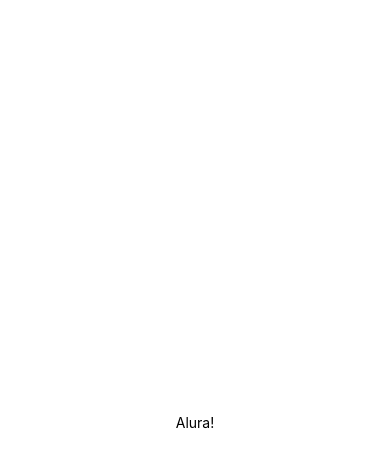
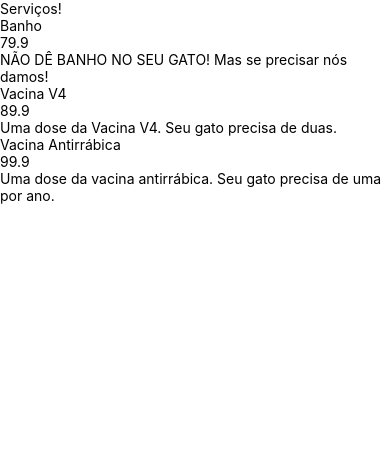
Before and after one commit to thidantas/navegacao-com-menu-e-suporte-as-telas, a React Native app: screen / in a window 390 px wide. Shown: the top 466 px of the page. Built offline with nearby package versions, Linux system fonts and the light colour scheme.

Commit message:
feat: creating a list of services

```diff
--- a/App.js
+++ b/App.js
@@ -1,20 +1,6 @@
-import { StatusBar } from "expo-status-bar";
-import { StyleSheet, Text, View } from "react-native";
+import React from "react";
+import Servicos from "./src/telas/Servicos";
 
 export default function App() {
-  return (
-    <View style={styles.container}>
-      <Text>Alura!</Text>
-      <StatusBar style="auto" />
-    </View>
-  );
+  return <Servicos />;
 }
-
-const styles = StyleSheet.create({
-  container: {
-    flex: 1,
-    backgroundColor: "#fff",
-    alignItems: "center",
-    justifyContent: "center",
-  },
-});
--- /dev/null
+++ b/src/telas/Servicos/Item/index.js
@@ -0,0 +1,12 @@
+import React from "react";
+import { Text } from "react-native";
+
+export default function Item({ nome, preco, descricao }) {
+  return (
+    <>
+      <Text>{nome}</Text>
+      <Text>{preco}</Text>
+      <Text>{descricao}</Text>
+    </>
+  );
+}
--- /dev/null
+++ b/src/telas/Servicos/index.js
@@ -0,0 +1,39 @@
+import React from "react";
+import { SafeAreaView, StatusBar, Text, FlatList } from "react-native";
+import Item from "./Item";
+
+const servicos = [
+  {
+    id: 1,
+    nome: "Banho",
+    preco: 79.9,
+    descricao: "NÃO DÊ BANHO NO SEU GATO! Mas se precisar nós damos!",
+  },
+  {
+    id: 2,
+    nome: "Vacina V4",
+    preco: 89.9,
+    descricao: "Uma dose da Vacina V4. Seu gato precisa de duas.",
+  },
+  {
+    id: 3,
+    nome: "Vacina Antirrábica",
+    preco: 99.9,
+    descricao:
+      "Uma dose da vacina antirrábica. Seu gato precisa de uma por ano.",
+  },
+];
+
+export default function Servicos() {
+  return (
+    <SafeAreaView>
+      <StatusBar />
+      <Text>Serviços!</Text>
+      <FlatList
+        data={servicos}
+        renderItem={({ item }) => <Item {...item} />}
+        keyExtractor={(id) => String(id)}
+      />
+    </SafeAreaView>
+  );
+}
```
